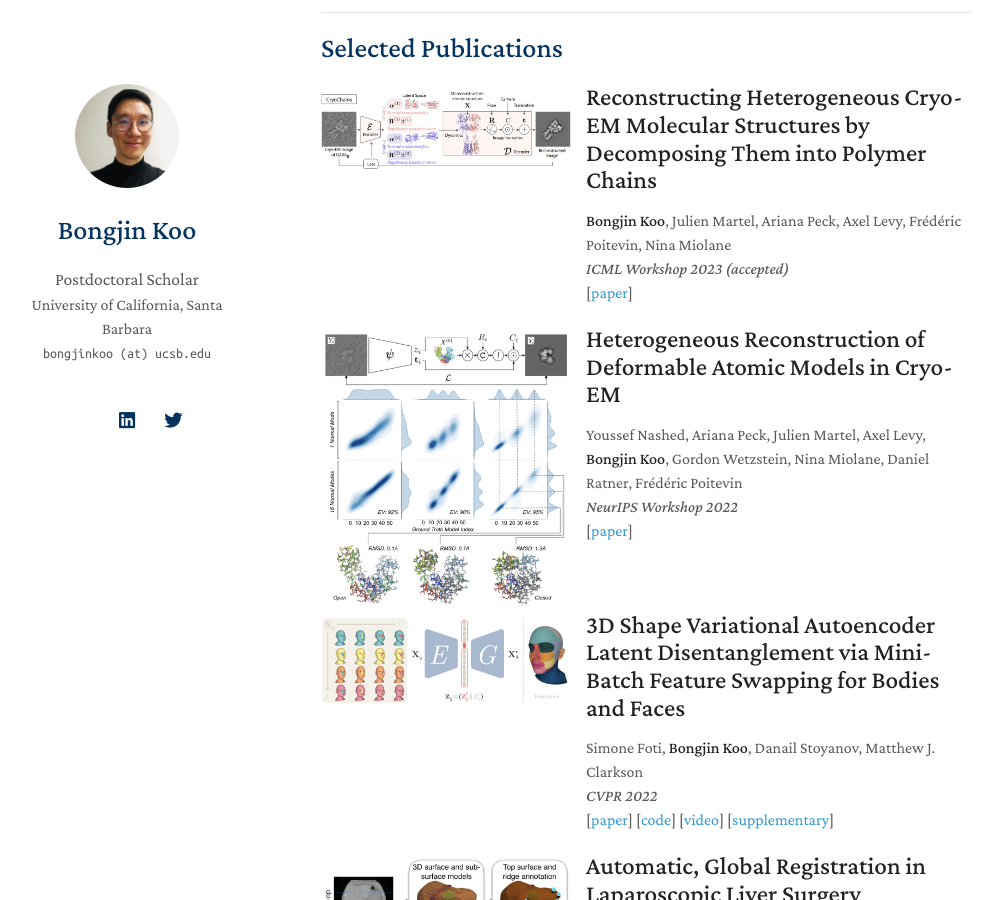
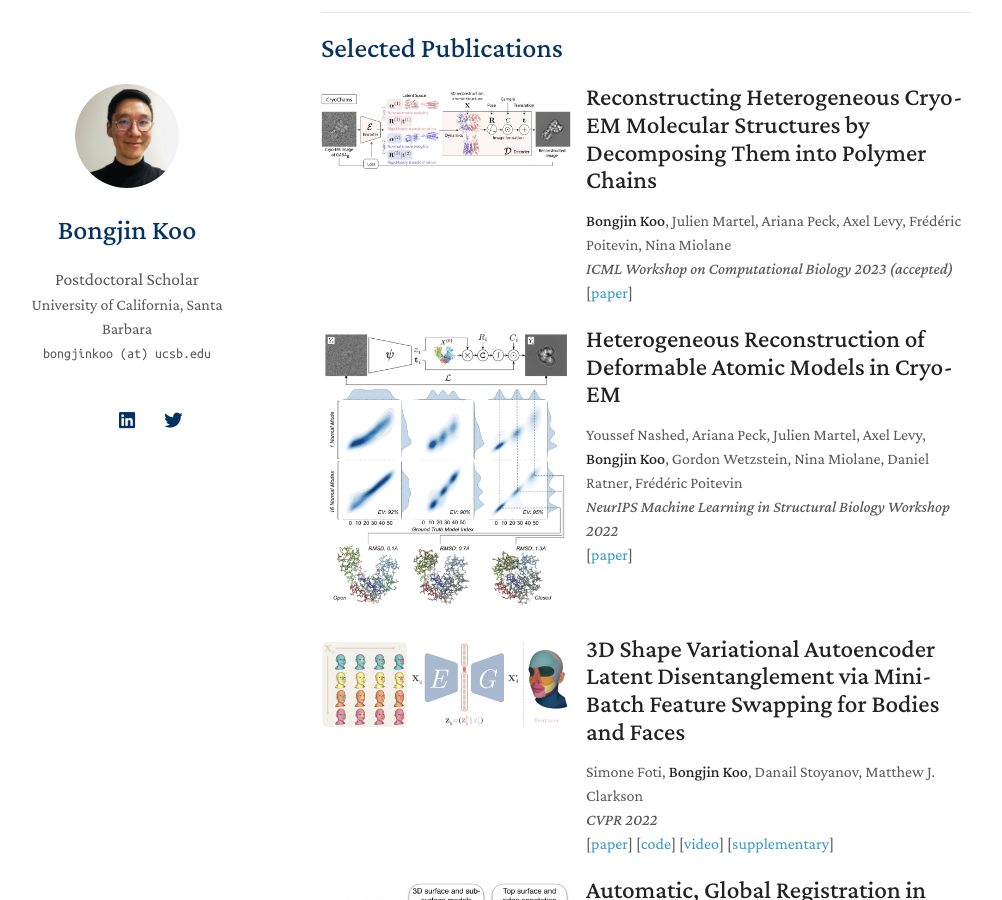
Before and after one commit to bongjinkoo/bongjinkoo.github.io, a Jekyll site: the page built from index.md, in a window 1280 px wide and 900 px high, scrolled down 386 px. Shown: the whole window, without its empty margins (149-1151 px from the left). Built offline with Jekyll 4.4.1, drawn with Linux system fonts in a browser that asks for light colours; nearby versions of some CDN libraries; a style sheet for code colours, icons or effects is not loaded; our own code applies the rules of GitHub Pages for plain Markdown files.

Commit message:
Update venues.

```diff
--- a/_includes/publications.md
+++ b/_includes/publications.md
@@ -4,13 +4,13 @@
 <img style="float: left; margin-left: 0px; margin-right: 15px; margin-top: 5px; margin-bottom: 120px;" width="250" src="/publications/2023/cryochains-2023.png">
 ## **Reconstructing Heterogeneous Cryo-EM Molecular Structures by Decomposing Them into Polymer Chains**
 **Bongjin Koo**, Julien Martel, Ariana Peck, Axel Levy, Frédéric Poitevin, Nina Miolane
-_ICML Workshop 2023 (accepted)_
+_ICML Workshop on Computational Biology 2023 (accepted)_
 [[paper](https://arxiv.org/pdf/2306.07274.pdf)]
 
 <img style="float: left; margin-left: 0px; margin-right: 15px; margin-top: 5px; margin-bottom: 0px;" width="250" src="/publications/2022/hetero_cryo-em-2022.png">
 ## **Heterogeneous Reconstruction of Deformable Atomic Models in Cryo-EM**
 Youssef Nashed, Ariana Peck, Julien Martel, Axel Levy, **Bongjin Koo**, Gordon Wetzstein, Nina Miolane, Daniel Ratner, Frédéric Poitevin
-_NeurIPS Workshop 2022_
+_NeurIPS Machine Learning in Structural Biology Workshop 2022_
 [[paper](https://arxiv.org/pdf/2209.15121)]
 <br/><br/>
 
```
